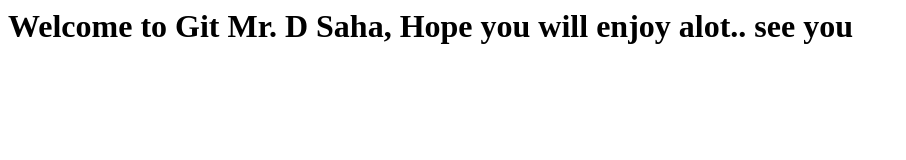
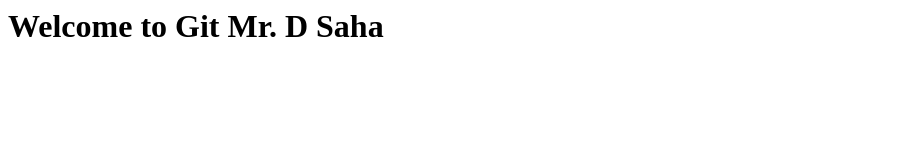
Before and after one commit to dsaha-84/Demo-Practise, a plain HTML site: page webapps/index.html in a window 1280 px wide. Shown: the whole page, without its empty margins (0-906 px from the left). Drawn offline with Linux system fonts and the light colour scheme.

Commit message:
new modification

```diff
--- a/webapps/index.html
+++ b/webapps/index.html
@@ -1 +1 @@
-<h1>Welcome to Git Mr. D Saha, Hope you will enjoy alot.. see you</h1>
+<h1>Welcome to Git Mr. D Saha</h1>
```
